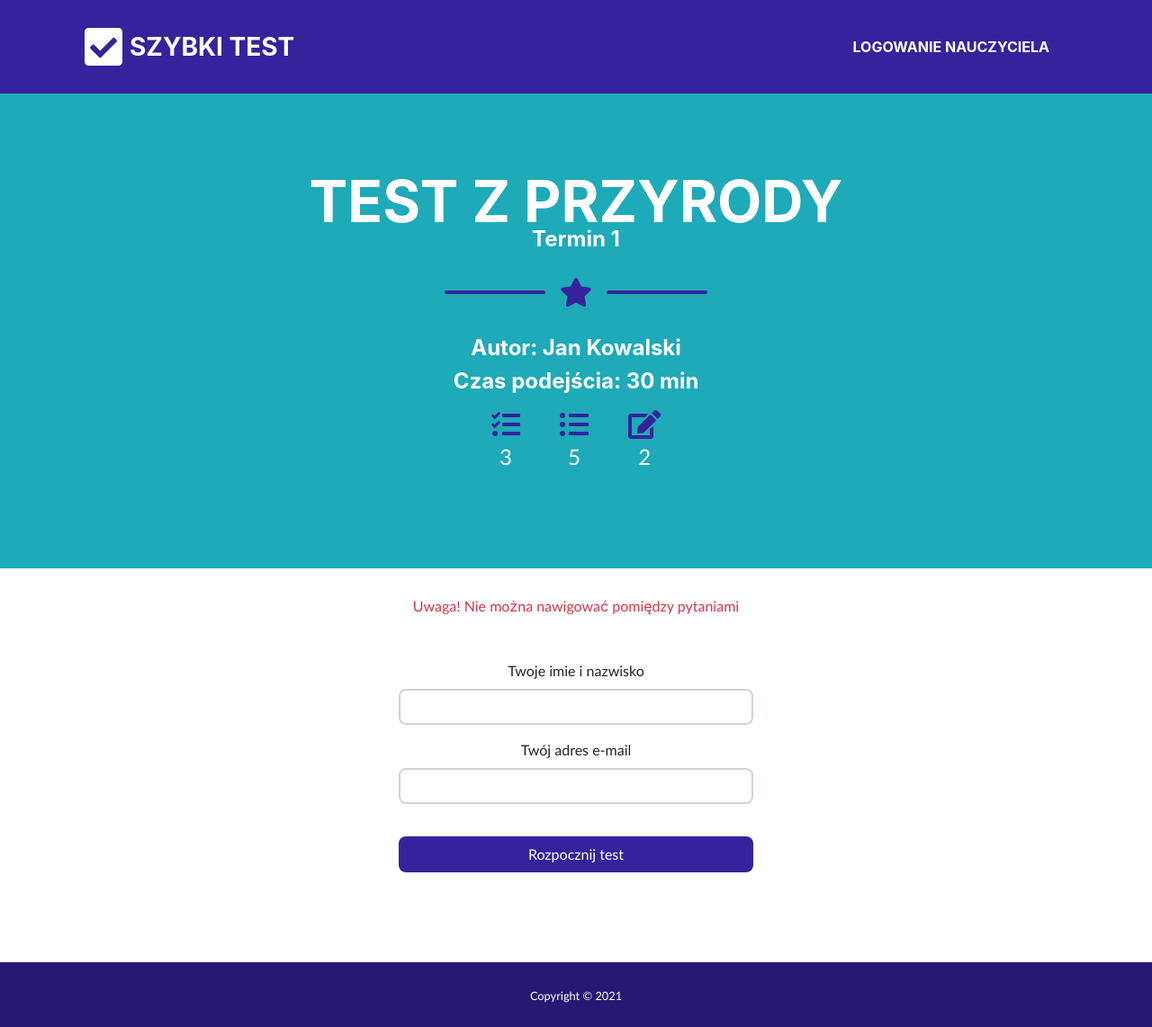
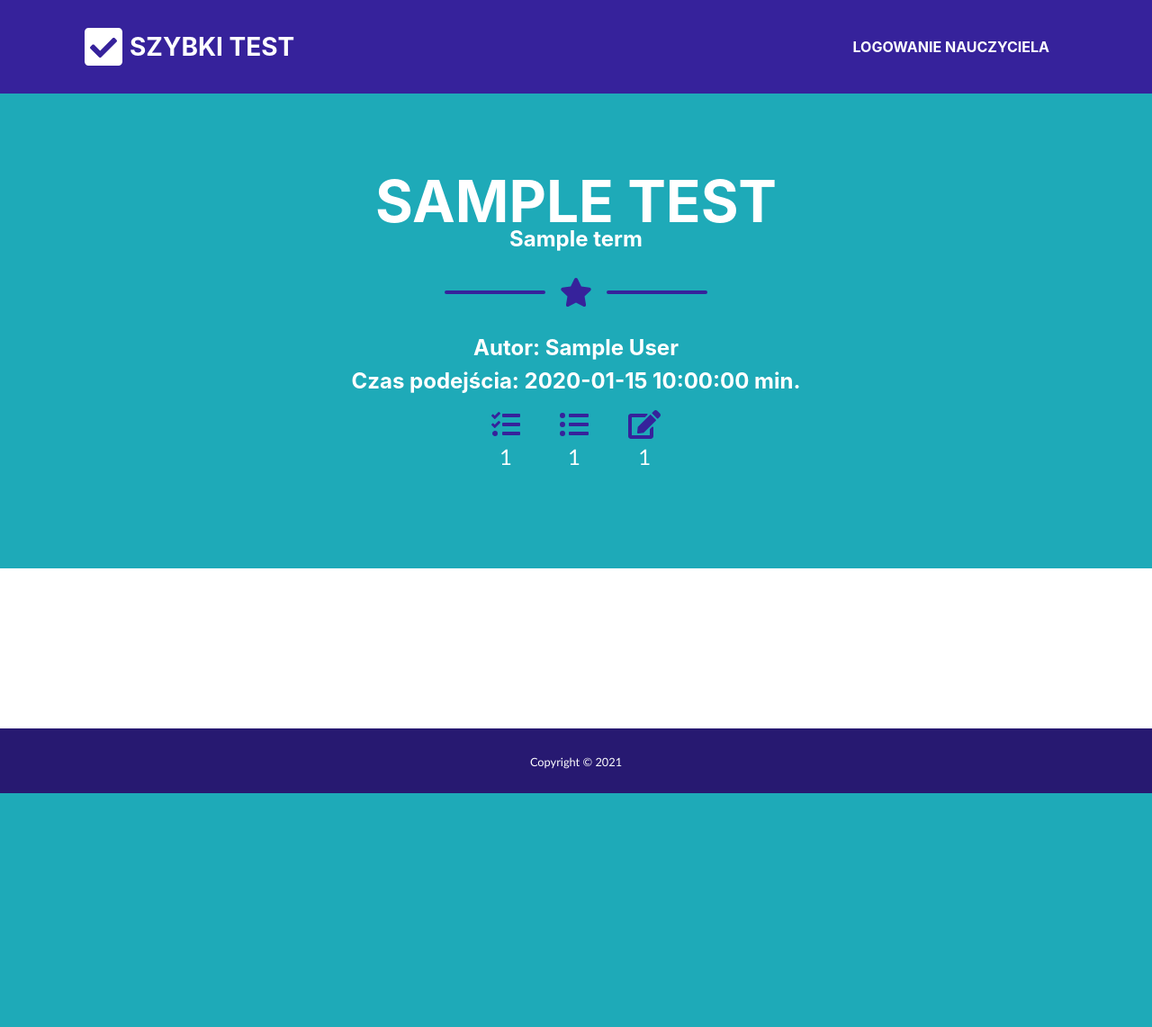
Before and after one commit to snsv-dy/PDSWWW_projekt, a Flask app: template app/templates/before_test.html in a window 1280 px wide. Shown: the whole page at 90% size. After the commit the page ends 882 px from the top, so only its background shows below. Run offline with Flask 2, Linux system fonts and the light colour scheme; the template is opened without the code that fills it: values that come from a table or form of the project are taken from there, most other values are stand-ins (such as "Sample title", 1, 10 or a date in 2020); some libraries are stand-ins or nearby versions; some web fonts are replaced.

Commit message:
Before test page connected to DB

```diff
--- a/app/models.py
+++ b/app/models.py
@@ -45,6 +45,7 @@ class Test(db.Model):
     id = db.Column(db.Integer, primary_key=True)
     questions = db.relationship("Question", backref="test", lazy='select', order_by='Question.nr', cascade='all,delete')
     title = db.Column(db.String, default="Brak nazwy")
+    time = db.Column(db.Integer, default=10)    # In minutes
     teacherid = db.Column(db.Integer, db.ForeignKey('teacher.id'))
     creation_date = db.Column(db.DateTime, default=datetime.utcnow)
     terms = db.relationship("TestTerm", backref="test", lazy='select', cascade='all,delete')
--- a/app/routes/test.py
+++ b/app/routes/test.py
@@ -24,7 +24,7 @@ def before_test(term_id):
         flash('Test się rozpoczyna, powodzenia!', 'success')
         return redirect(url_for('quiz', number=1))
 
-    return render_template('before_test.html', form=form)
+    return render_template('before_test.html', term=term, form=form)
 
 
 @app.route('/test/<int:number>', methods=['GET', 'POST'])
--- a/app/sample_data.py
+++ b/app/sample_data.py
@@ -25,7 +25,7 @@ def initialize():
 
 
 def add_test(teacher):
-    test = Test(title='Test z przyrody')
+    test = Test(title='Test z przyrody', time=25)
     teacher.tests.append(test)
     db.session.add(test)
 
--- a/app/templates/before_test.html
+++ b/app/templates/before_test.html
@@ -10,40 +10,58 @@
 {% block content %}
 <section class="page-section masthead bg-primary text-white text-center">
     <div class="before-test center-block text-center">
-        <h1 class="masthead-heading text-uppercase mb-0">Test z przyrody</h1>
-        <h4 class="masthead-subheading mb-0">Termin 1</h4>
+        <h1 class="masthead-heading text-uppercase mb-0">{{ term.test.title }}</h1>
+        <h4 class="masthead-subheading mb-0">{{ term.name }}</h4>
         <div class="divider-custom">
             <div class="divider-custom-line"></div>
             <div class="divider-custom-icon"><i class="fas fa-star"></i></div>
             <div class="divider-custom-line"></div>
         </div>
-        <h5 class="masthead-subheading">Autor: Jan Kowalski</h5>
-        <h5 class="masthead-subheading">Czas podejścia: 30 min</h5>
+        <h5 class="masthead-subheading">Autor: {{ term.test.teacher.full_name }}</h5>
+        <h5 class="masthead-subheading">Czas podejścia: {{ term.test.time }} min.</h5>
         <!-- Usunąć w ostatecznej wersji -->
         <div class="stats">
             <div class="icon" data-toggle="tooltip" data-placement="top" title="Pytania wielokrotnego wyboru">
                 <i class="fas fa-tasks fa-2x text-secondary"></i>
-                <p class="masthead-subheading font-weight-light mb-0">3</p>
+                <p class="masthead-subheading font-weight-light mb-0">{{ term.test.get_questions_count()[1] }}</p>
             </div>
             <div class="icon" data-toggle="tooltip" data-placement="top" title="Pytania jednokrotnego wyboru">
                 <i class="fas fa-list-ul fa-2x text-secondary"></i>
-                <p class="masthead-subheading font-weight-light mb-0">5</p>
+                <p class="masthead-subheading font-weight-light mb-0">{{ term.test.get_questions_count()[0] }}</p>
             </div>
             <div class="icon" data-toggle="tooltip" data-placement="top" title="Pytania otwarte">
                 <i class="fas fa-edit fa-2x text-secondary"></i>
-                <p class="masthead-subheading font-weight-light mb-0">2</p>
+                <p class="masthead-subheading font-weight-light mb-0">{{ term.test.get_questions_count()[2] }}</p>
             </div>
         </div>
     </div>
 </section>
 
+<section class="bottom-section">
 
-<section class="bottom-section">
-    <p class="text-center text-danger">Uwaga! Nie można nawigować pomiędzy pytaniami</p>
     <div class="row justify-content-center mt-5">
-        <div class="col-12 col-lg-4">
+        {% if term.status == term.ACTIVE %}
+        <div class="col-12 text-center">
+            <h1 class="masthead-heading text-uppercase mb-0 p-5">Możesz rozpocząć test</h1>
+        </div>
+        <div class="col-12 col-lg-4 text-center">
             {{ wtf.quick_form(form) }}
         </div>
+        {% endif %}
+
+        {% if term.status == term.PENDING %}
+        <div class="text-center">
+            <h1 class="masthead-heading text-uppercase mb-0 p-5">Test nie jest jeszcze aktywny</h1>
+        </div>
+        {% endif %}
+
+        {% if term.status == term.FINISHED %}
+        <div class="text-center">
+            <h1 class="masthead-heading text-uppercase mb-0 p-5">Test się już zakończył</h1>
+        </div>
+        {% endif %}
+
     </div>
+
 </section>
 {% endblock %}
```
